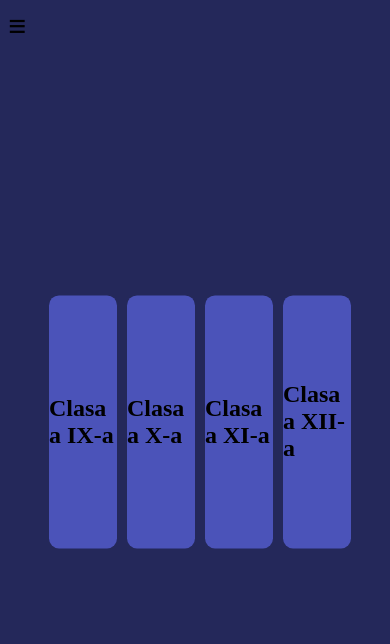
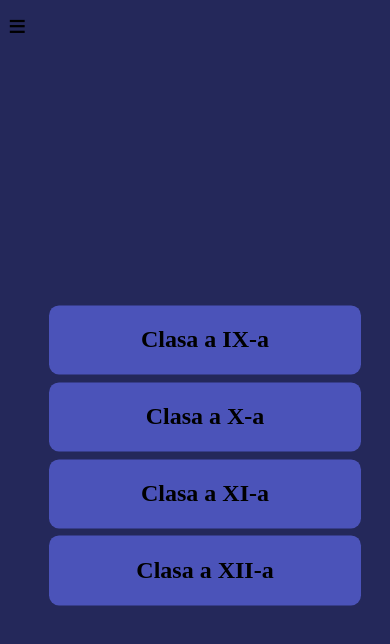
Before and after one commit to LexGit-Hub/website, a plain HTML site: page index.html in a window 390 px wide. Drawn offline with Linux system fonts and the light colour scheme.

Commit message:
Update style.css

```diff
--- a/style.css
+++ b/style.css
@@ -24,7 +24,16 @@ body{
         cursor: pointer;
         }
 
-.menu{
-cursor: pointer;
+@media screen and (max-width: 600px){
+    .container{
+
+        display: grid;
+        }
+        .box1{
+
+            margin-top: 10px;
+            height: 90%;
+
+    }
 
 }
```
